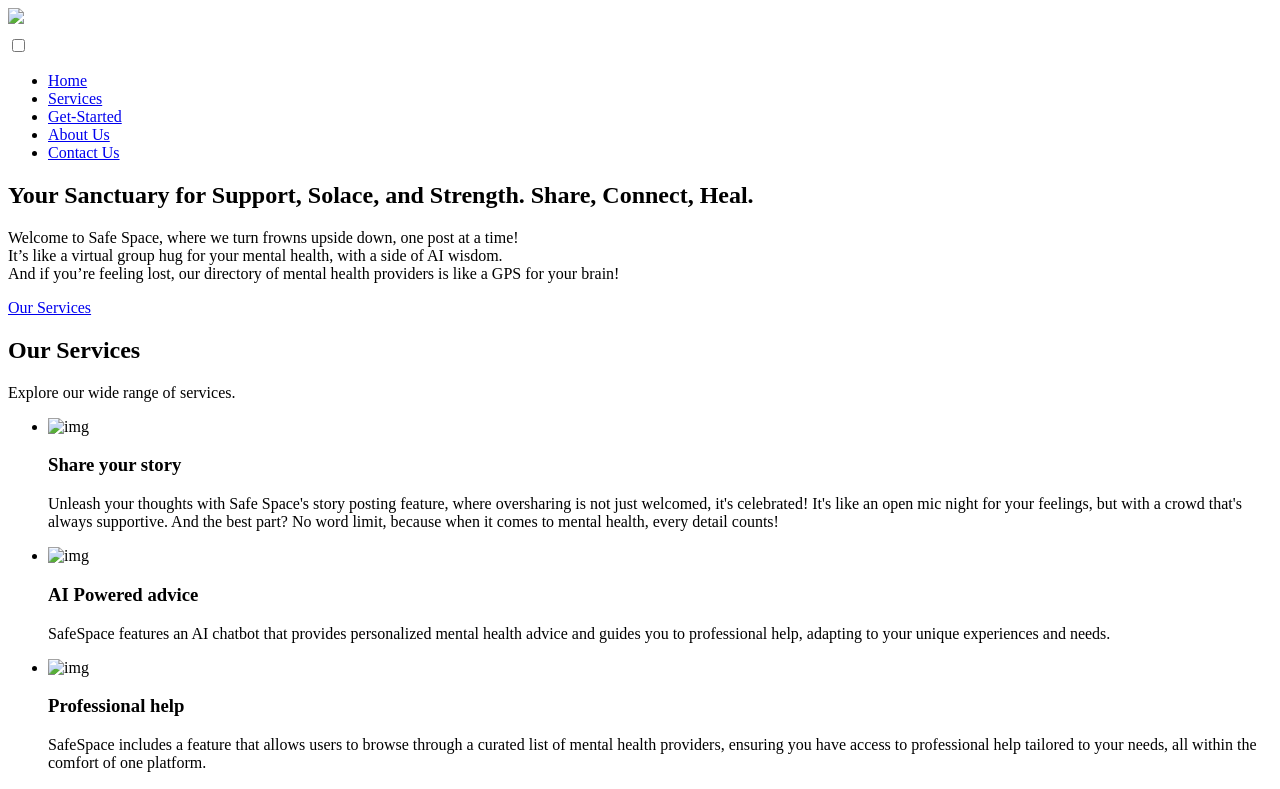
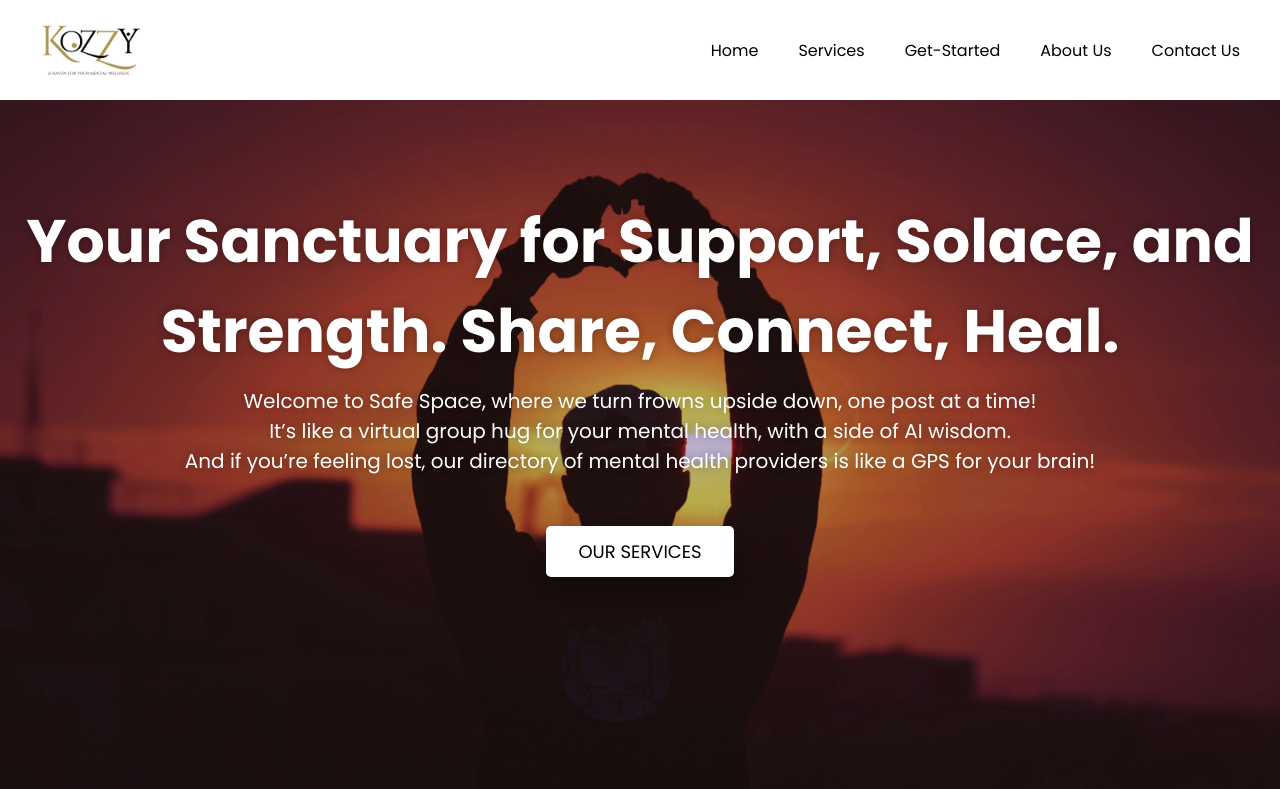
Before and after one commit to elyton250/safe_space, a plain HTML site: page index.html in a window 1280 px wide. Shown: the top 789 px of the page. Drawn offline with Linux system fonts and the light colour scheme; the site is published under a folder, as on GitHub Pages, so addresses that start at the root find nothing; a script that the page names is missing.

Commit message:
corected paths

```diff
--- a/index.html
+++ b/index.html
@@ -5,7 +5,7 @@
     <meta charset="UTF-8" />
     <meta name="viewport" content="width=device-width, initial-scale=1.0">
     <title>SafeSpace</title>
-    <link rel="stylesheet" href="/styles/index.css">
+    <link rel="stylesheet" href="styles/index.css">
     <!-- Fontawesome Link for Icons -->
     <link rel="stylesheet" href="https://cdnjs.cloudflare.com/ajax/libs/font-awesome/6.3.0/css/all.min.css">
   </head>
@@ -13,7 +13,7 @@
     <!--header htmml starts here-->
     <header>
       <nav class="navbar">
-        <div><img src="/images/kozzy.png" class="logo"></div>
+        <div><img src="images/kozzy.png" class="logo"></div>
         <input type="checkbox" id="menu-toggler">
         <label for="menu-toggler" id="hamburger-btn">
           <svg xmlns="http://www.w3.org/2000/svg" viewBox="0 0 24 24" fill="white" width="24px" height="24px">
@@ -50,7 +50,7 @@
       <p>Explore our wide range of services.</p>
       <ul class="cards">
         <li class="card">
-          <img src="/images/share story.jpg" alt="img">
+          <img src="images/share story.jpg" alt="img">
           <h3>Share your story</h3>
           <p>Unleash your thoughts with Safe Space's story posting feature, where oversharing is
              not just welcomed, it's celebrated! It's like an open mic night for your feelings,
@@ -58,14 +58,14 @@
               when it comes to mental health, every detail counts!</p>
         </li>
         <li class="card">
-          <img src="/images/ai.jpg" alt="img">
+          <img src="images/ai.jpg" alt="img">
           <h3>AI Powered advice</h3>
           <p>SafeSpace features an AI chatbot that provides personalized
             mental health advice and guides you to professional help,
             adapting to your unique experiences and needs.</p>
         </li>
         <li class="card">
-          <img src="/images/help.jpg" alt="img">
+          <img src="images/help.jpg" alt="img">
           <h3>Professional help</h3>
           <p>SafeSpace includes a feature that allows users to browse through a
             curated list of mental health providers,
```
